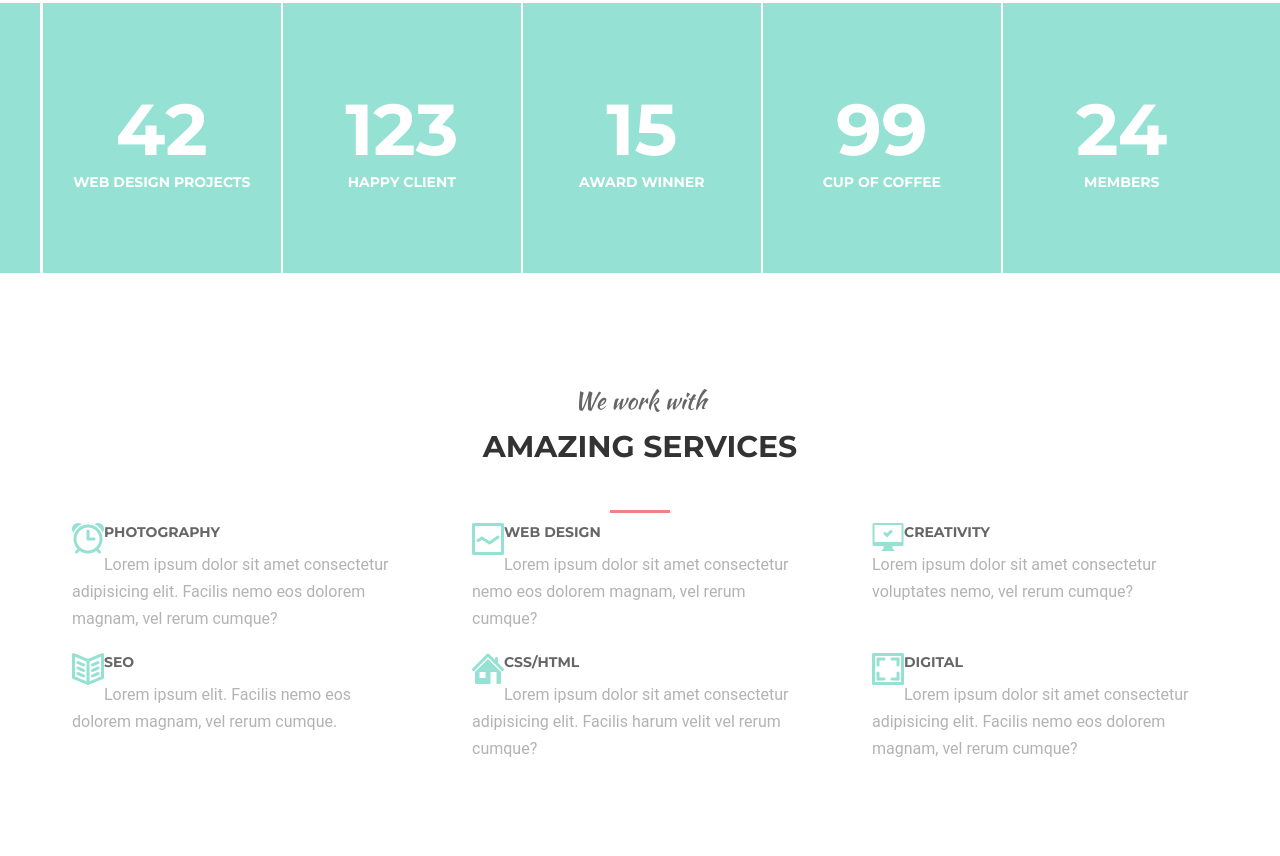
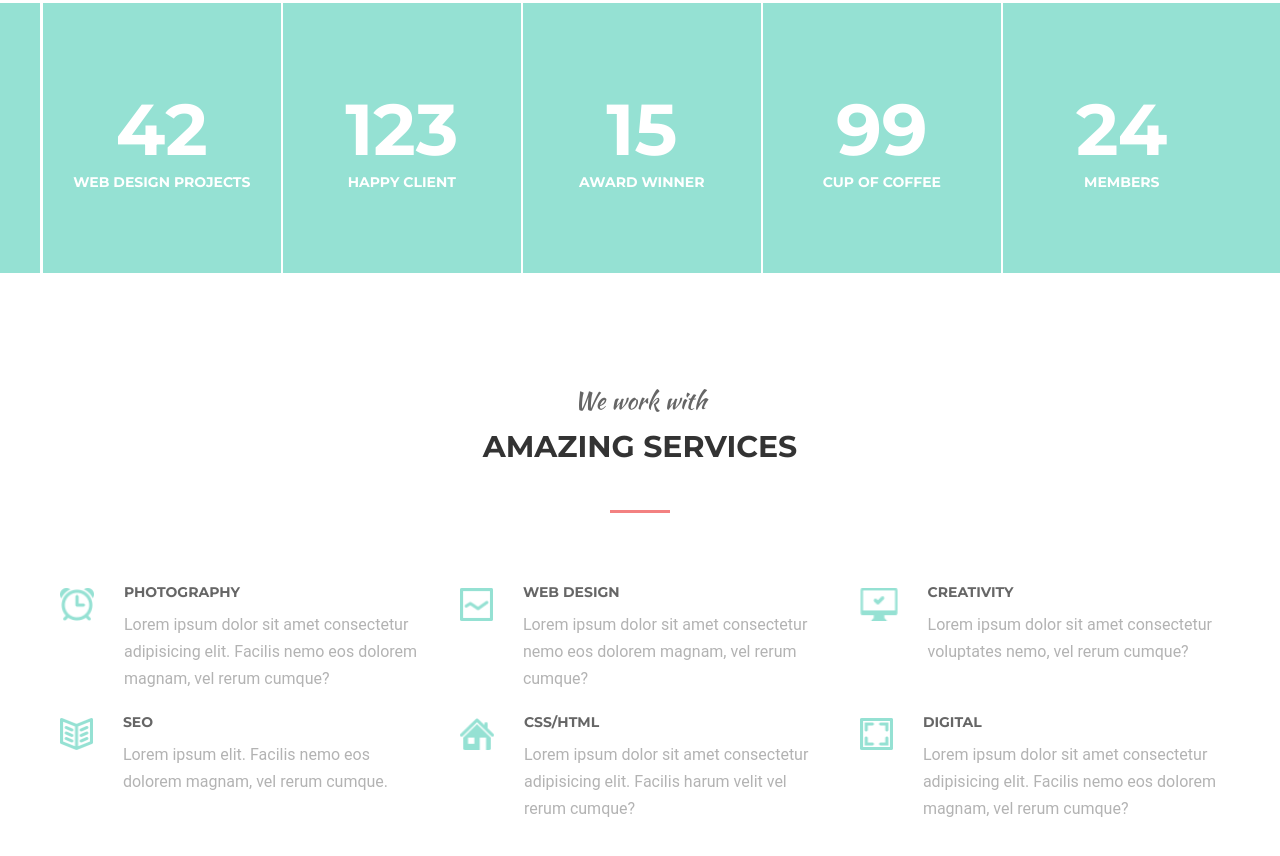
Before and after one commit to Lamin4dlyM/MoGo, a website: page index.html in a window 1280 px wide. Shown: the part 1743-2599 px from the top of the page. Drawn offline with Linux system fonts and the light colour scheme; files whose address does not match are found by name.

Commit message:
Complete Amazing Services Section.

```diff
--- a/css/main.css
+++ b/css/main.css
@@ -299,6 +299,7 @@ body {
 
   .section__services {
     width: 100%;
+    margin-block-start: 60px;
     display: flex;
     justify-content: space-around;
     flex-wrap: wrap;
@@ -306,8 +307,15 @@ body {
 
   .section__services__item {
     margin: 10px;
-    width: 28%;
-    /* background-color: #666; */
+    width: 30%;
+    display: flex;
+    flex-direction: row;
+  }
+
+  .section__services__img {
+    margin: 5px 30px 0 0;
+    max-width: 30%;
+    max-height: 30%;
   }
 
   h4 {
@@ -317,14 +325,11 @@ body {
     text-transform: uppercase;
   }
 
-  .section__services__item > p {
+  .section__services__item__content > p {
     margin-block-start: 10px;
     font-family: 'Roboto', sans-serif;
     color: #b3b3b3;
     line-height: 170%;
-  }
 
-  .section__services__img {
-    float: left;
   }
 }
--- a/index.html
+++ b/index.html
@@ -134,43 +134,55 @@
           <div class="section__services">
             <div class="section__services__item">
               <img class="section__services__img" src="images/icons/ALARM.png" alt="alarm icon" srcset="">
+              <div class="section__services__item__content">
                 <h4>Photography</h4>
                 <p>
                   Lorem ipsum dolor sit amet consectetur adipisicing elit. Facilis
                   nemo eos dolorem magnam, vel rerum cumque?
                 </p>
               </div>
+            </div>
             <div class="section__services__item">
               <img class="section__services__img" s src="images/icons/LINE GRAPH.png" alt="graph icon" srcset="">
+              <div class="section__services__item__content">
                 <h4>Web design</h4>
                 <p>
                   Lorem ipsum dolor sit amet consectetur nemo eos dolorem magnam, vel rerum cumque?
                 </p>
               </div>
+            </div>
             <div class="section__services__item">
               <img class="section__services__img" src="images/icons/COMPUTER _ OK.png" alt="computer icon" srcset="">
+              <div class="section__services__item__content">
                 <h4>Creativity</h4>
                 <p>
                   Lorem ipsum dolor sit amet consectetur voluptates nemo, vel rerum cumque?
                 </p>
               </div>
+            </div>
             <div class="section__services__item">
               <img class="section__services__img" src="images/icons/BOOK 2.png" alt="book icon" srcset="">
+              <div class="section__services__item__content">
                 <h4>SEO</h4>
                 <p>
                   Lorem ipsum elit. Facilis nemo eos dolorem magnam, vel rerum cumque.
                 </p>
               </div>
+            </div>
             <div class="section__services__item">
               <img class="section__services__img" src="images/icons/HOME.png" alt="home icon" srcset="">
+              <div class="section__services__item__content">
                 <h4>CSS/HTML</h4>
                 <p>
                   Lorem ipsum dolor sit amet consectetur adipisicing elit. Facilis
                   harum velit vel rerum cumque?
                 </p>
               </div>
+            </div>
             <div class="section__services__item">
               <img class="section__services__img" src="images/icons/IMAGE.png" alt="image icon" srcset="">
+
+              <div class="section__services__item__content">
                 <h4>Digital</h4>
                 <p>
                   Lorem ipsum dolor sit amet consectetur adipisicing elit. Facilis
@@ -180,6 +192,7 @@
             </div>
           </div>
         </div>
+      </div>
     </section>
   </body>
 </html>
```
Lines whose indentation alone changed are shown as unchanged.
